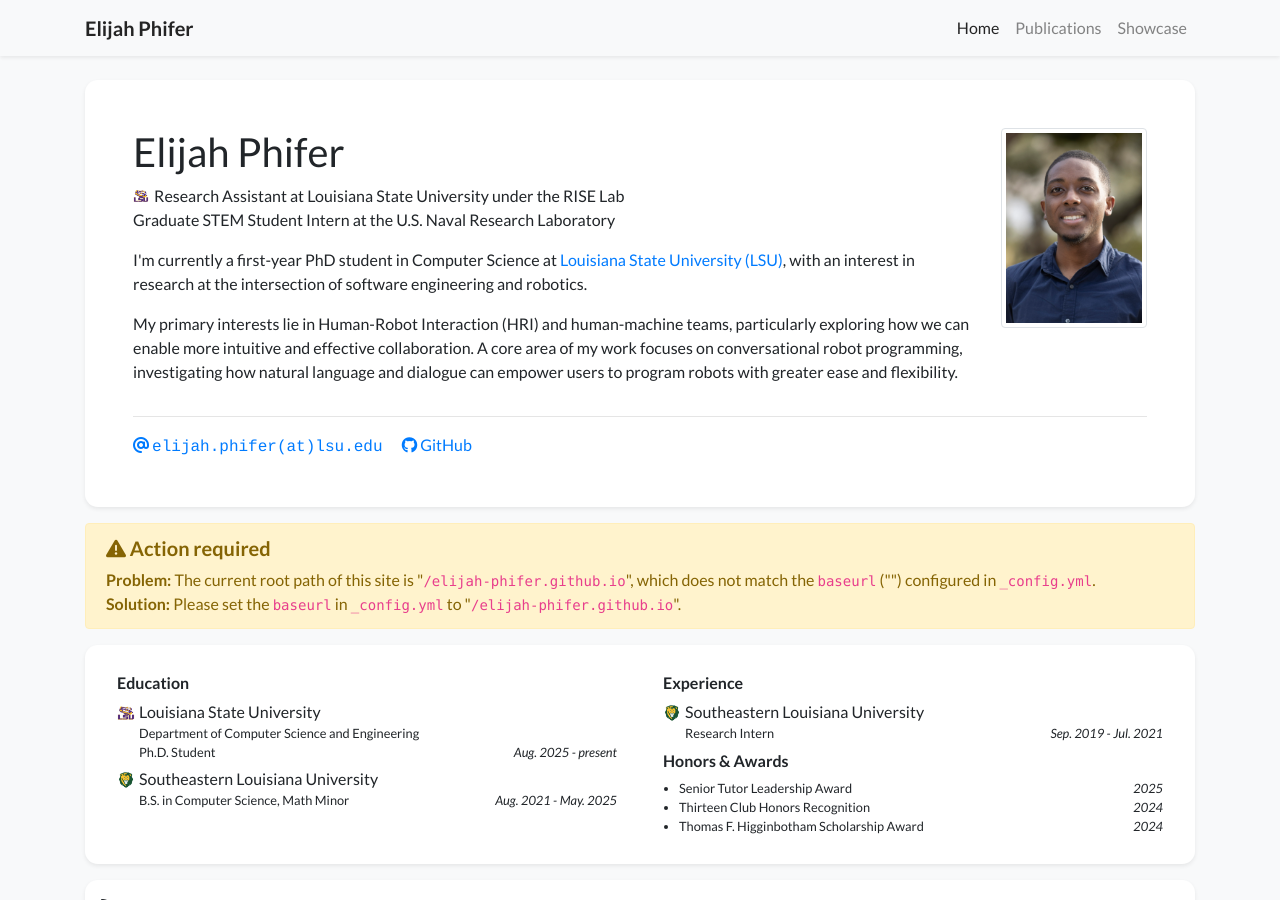
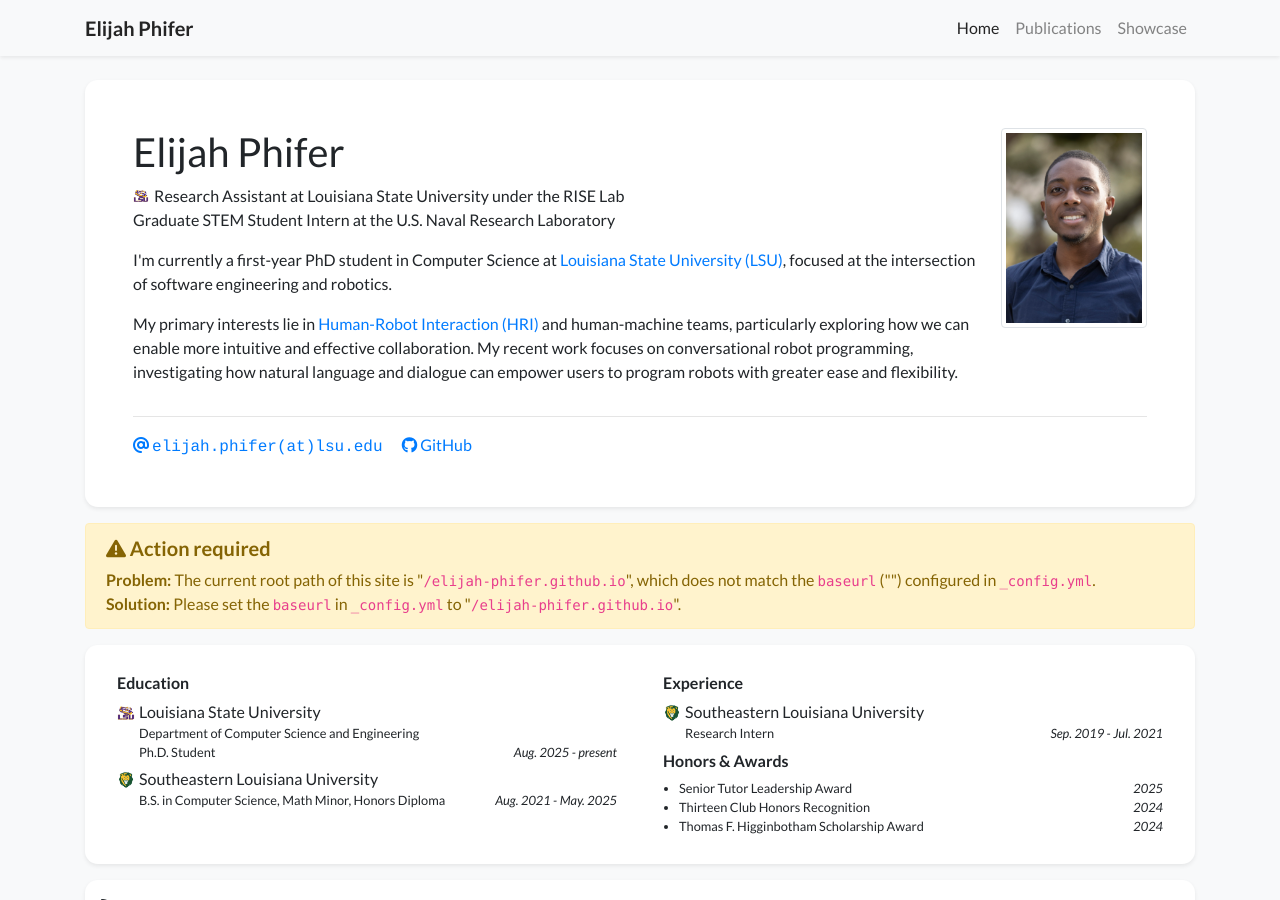
Before and after one commit to Elijah-Phifer/elijah-phifer.github.io, a Jekyll site: the page built from index.html, in a window 1280 px wide and 900 px high. Built offline with Jekyll 4.4.1, drawn with Linux system fonts in a browser that asks for light colours; nearby versions of some CDN libraries; a style sheet for code colours, icons or effects is not loaded.

Commit message:
Update profile.yml

```diff
--- a/_data/profile.yml
+++ b/_data/profile.yml
@@ -23,13 +23,14 @@
 short_bio: >-
   <p>
     I'm currently a first-year PhD student in Computer Science at <a href="https://www.lsu.edu/eng/cse/index.php" target="_blank">Louisiana State University (LSU)</a>,
-      with an interest in research at the intersection of software engineering and robotics.
+      focused at the intersection of software engineering and robotics.
   </p>
   <p>
 
-    My primary interests lie in Human-Robot Interaction (HRI) and human-machine teams,
-      particularly exploring how we can enable more intuitive and effective collaboration.
-    A core area of my work focuses on conversational robot programming,
+    My primary interests lie in
+      <a href="https://en.wikipedia.org/wiki/Human%E2%80%93robot_interaction" target="_blank">Human-Robot Interaction (HRI)</a>
+      and human-machine teams, particularly exploring how we can enable more intuitive and effective collaboration.
+    My recent work focuses on conversational robot programming,
       investigating how natural language and dialogue can empower users to program robots with greater ease and flexibility.
 
   </p>
@@ -47,7 +48,7 @@
   date: Aug. 2025 - present
 - name: Southeastern Louisiana University
   logo: /assets/images/badges/lion_logo.png
-  position: B.S. in Computer Science, Math Minor
+  position: B.S. in Computer Science, Math Minor, Honors Diploma
   date: Aug. 2021 - May. 2025
 
 experience:
```
